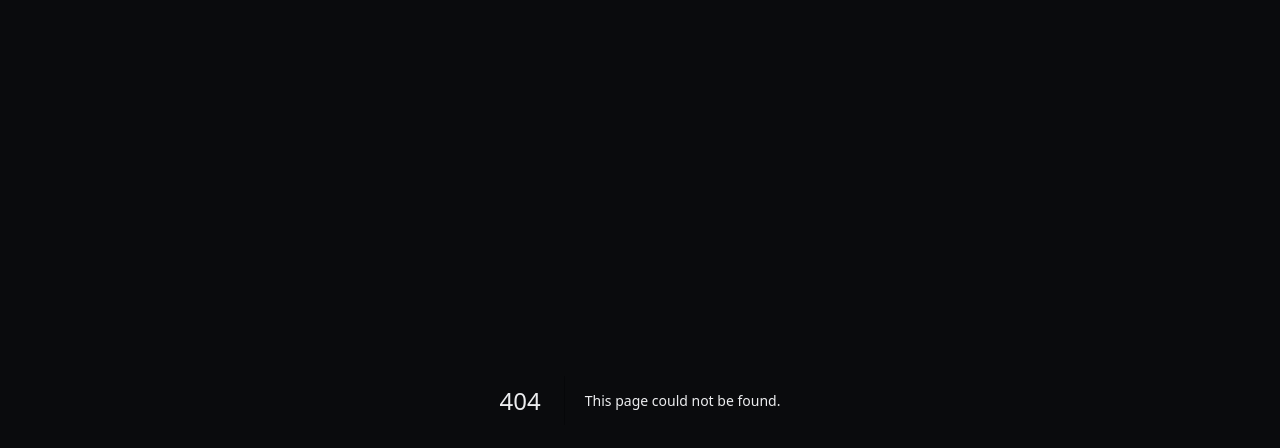
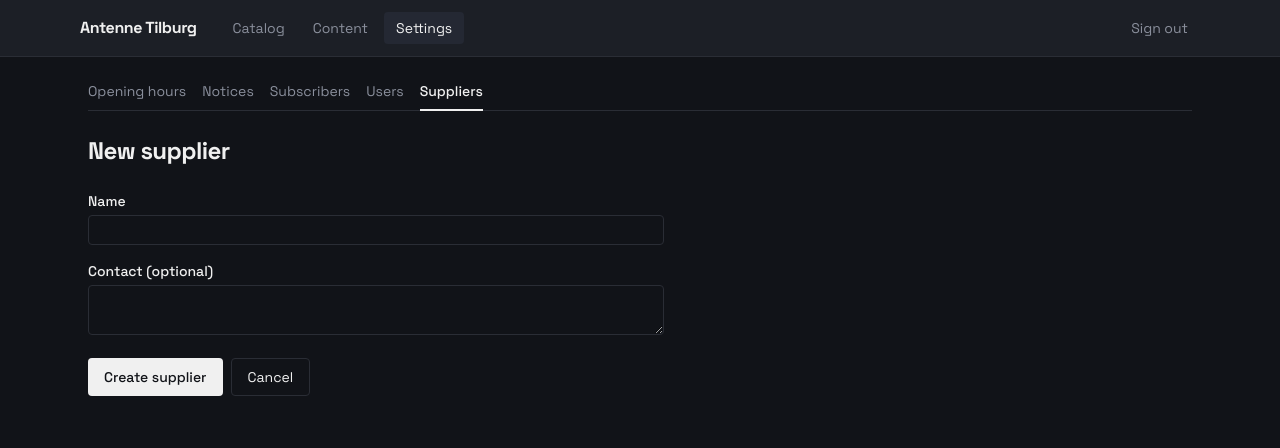
Before and after one commit to josvanotterloo/antenne-tilburg, a Next.js app: page /admin/settings/suppliers/new in a window 1280 px wide. Before the commit this address had no page. Shown: the top 448 px of the page. Built offline with nearby package versions, Linux system fonts and the light colour scheme.

Commit message:
feat: add supplier admin UI

```diff
--- a/app/admin/settings/layout.tsx
+++ b/app/admin/settings/layout.tsx
@@ -5,6 +5,7 @@ const ITEMS = [
   { href: "/admin/settings/notices", label: "Notices" },
   { href: "/admin/settings/subscribers", label: "Subscribers" },
   { href: "/admin/settings/users", label: "Users" },
+  { href: "/admin/settings/suppliers", label: "Suppliers" },
 ];
 
 export default function SettingsLayout({
--- /dev/null
+++ b/app/admin/settings/suppliers/[id]/edit/page.tsx
@@ -0,0 +1,23 @@
+import { notFound } from "next/navigation";
+
+import { db } from "@/lib/db";
+import { SupplierForm } from "@/components/admin/SupplierForm";
+
+export const dynamic = "force-dynamic";
+
+export default async function EditSupplierPage({
+  params,
+}: {
+  params: Promise<{ id: string }>;
+}) {
+  const { id } = await params;
+  const supplier = await db.supplier.findUnique({ where: { id } });
+  if (!supplier) notFound();
+
+  return (
+    <div className="space-y-6">
+      <h1 className="text-2xl font-bold tracking-tight">Edit supplier</h1>
+      <SupplierForm supplier={{ id: supplier.id, name: supplier.name, contact: supplier.contact }} />
+    </div>
+  );
+}
--- /dev/null
+++ b/app/admin/settings/suppliers/new/page.tsx
@@ -0,0 +1,10 @@
+import { SupplierForm } from "@/components/admin/SupplierForm";
+
+export default function NewSupplierPage() {
+  return (
+    <div className="space-y-6">
+      <h1 className="text-2xl font-bold tracking-tight">New supplier</h1>
+      <SupplierForm />
+    </div>
+  );
+}
--- /dev/null
+++ b/app/admin/settings/suppliers/page.tsx
@@ -0,0 +1,67 @@
+import Link from "next/link";
+
+import { db } from "@/lib/db";
+import { DeleteButton } from "@/components/admin/DeleteButton";
+
+export const dynamic = "force-dynamic";
+
+export default async function AdminSuppliersPage() {
+  const suppliers = await db.supplier.findMany({
+    orderBy: { name: "asc" },
+    include: { _count: { select: { supplyOrders: true } } },
+  });
+
+  return (
+    <div className="space-y-6">
+      <div className="flex items-center justify-between">
+        <div>
+          <h1 className="text-2xl font-bold tracking-tight">Suppliers</h1>
+          <p className="text-sm text-admin-ink-muted">
+            {suppliers.length} supplier{suppliers.length === 1 ? "" : "s"}
+          </p>
+        </div>
+        <Link
+          href="/admin/settings/suppliers/new"
+          className="rounded bg-admin-ink transition-colors duration-150 ease-out hover:bg-signal px-3 py-2 text-sm font-medium text-admin-bg"
+        >
+          New supplier
+        </Link>
+      </div>
+
+      {suppliers.length === 0 ? (
+        <p className="rounded border border-dashed border-admin-hairline p-8 text-center text-admin-ink-muted">
+          No suppliers yet.
+        </p>
+      ) : (
+        <div className="overflow-x-auto rounded border border-admin-hairline bg-admin-surface">
+          <table className="w-full text-left text-sm">
+            <thead className="border-b border-admin-hairline bg-admin-bg text-admin-ink-muted">
+              <tr>
+                <th className="px-3 py-2 font-medium">Name</th>
+                <th className="px-3 py-2 font-medium">Contact</th>
+                <th className="px-3 py-2 font-medium">Orders</th>
+                <th className="px-3 py-2 text-right font-medium">Actions</th>
+              </tr>
+            </thead>
+            <tbody className="divide-y divide-admin-hairline">
+              {suppliers.map((supplier) => (
+                <tr key={supplier.id}>
+                  <td className="px-3 py-2">
+                    <Link href={`/admin/settings/suppliers/${supplier.id}/edit`} className="hover:underline">
+                      {supplier.name}
+                    </Link>
+                  </td>
+                  <td className="px-3 py-2 text-admin-ink-muted">{supplier.contact ?? "—"}</td>
+                  <td className="px-3 py-2">{supplier._count.supplyOrders}</td>
+                  <td className="px-3 py-2 text-right">
+                    <DeleteButton endpoint={`/api/admin/suppliers/${supplier.id}`} />
+                  </td>
+                </tr>
+              ))}
+            </tbody>
+          </table>
+        </div>
+      )}
+    </div>
+  );
+}
--- /dev/null
+++ b/components/admin/SupplierForm.tsx
@@ -0,0 +1,81 @@
+"use client";
+
+import { useState } from "react";
+import { useRouter } from "next/navigation";
+
+import { apiSend } from "@/lib/api-client";
+import { useAsyncAction } from "@/lib/use-async-action";
+import { Field } from "@/components/admin/Field";
+
+export interface SupplierFormValues {
+  id: string;
+  name: string;
+  contact: string | null;
+}
+
+export function SupplierForm({ supplier }: { supplier?: SupplierFormValues }) {
+  const router = useRouter();
+  const { pending: saving, error, run } = useAsyncAction();
+  const [name, setName] = useState(supplier?.name ?? "");
+  const [contact, setContact] = useState(supplier?.contact ?? "");
+
+  function handleSubmit(event: React.FormEvent) {
+    event.preventDefault();
+    run(async () => {
+      await apiSend(supplier ? `/api/admin/suppliers/${supplier.id}` : "/api/admin/suppliers", {
+        method: supplier ? "PATCH" : "POST",
+        headers: { "content-type": "application/json" },
+        body: JSON.stringify({ name, contact }),
+      });
+      router.push("/admin/settings/suppliers");
+      router.refresh();
+    });
+  }
+
+  return (
+    <form onSubmit={handleSubmit} className="max-w-xl space-y-4">
+      <Field label="Name" htmlFor="supplier-name">
+        <input
+          id="supplier-name"
+          required
+          value={name}
+          onChange={(e) => setName(e.target.value)}
+          className="w-full rounded border border-admin-hairline px-2 py-1 text-sm"
+        />
+      </Field>
+
+      <Field label="Contact (optional)" htmlFor="supplier-contact">
+        <textarea
+          id="supplier-contact"
+          rows={2}
+          value={contact}
+          onChange={(e) => setContact(e.target.value)}
+          className="w-full rounded border border-admin-hairline px-2 py-1 text-sm"
+        />
+      </Field>
+
+      {error && (
+        <p role="alert" className="text-sm text-red-400">
+          {error}
+        </p>
+      )}
+
+      <div className="flex gap-2">
+        <button
+          type="submit"
+          disabled={saving}
+          className="rounded bg-admin-ink transition-colors duration-150 ease-out hover:bg-signal px-4 py-2 text-sm font-medium text-admin-bg disabled:opacity-60"
+        >
+          {saving ? "Saving…" : supplier ? "Save changes" : "Create supplier"}
+        </button>
+        <button
+          type="button"
+          onClick={() => router.push("/admin/settings/suppliers")}
+          className="rounded border border-admin-hairline px-4 py-2 text-sm"
+        >
+          Cancel
+        </button>
+      </div>
+    </form>
+  );
+}
```
Also changed, not shown: 2 other files (tests, documents, lock files or other folders).
